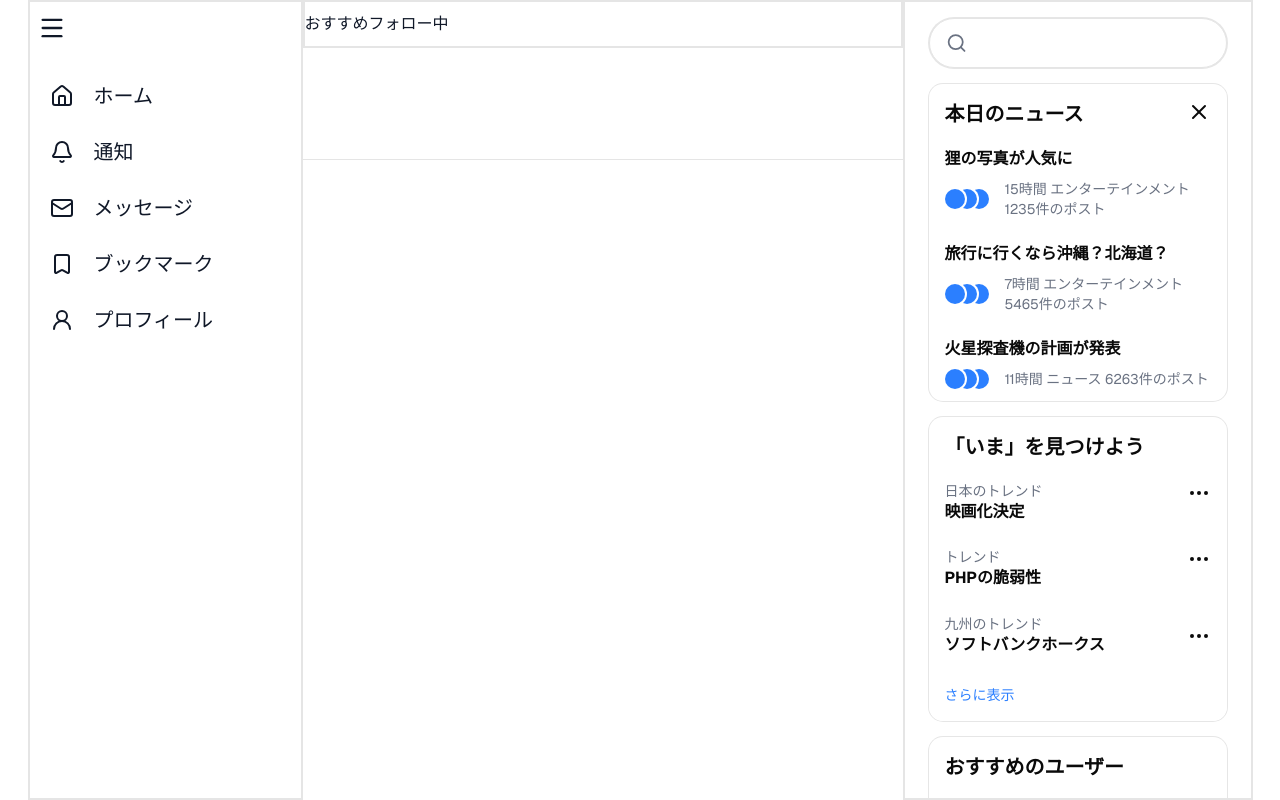
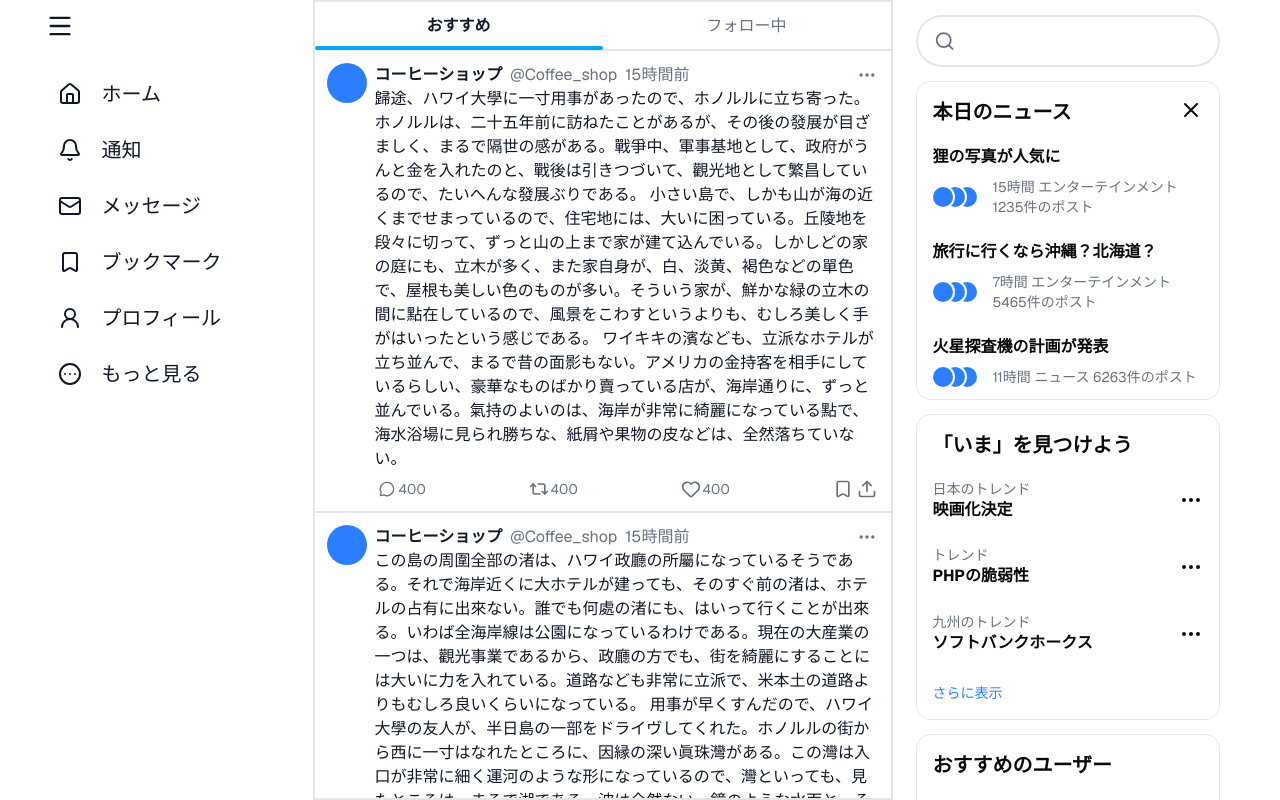
Before and after one commit to Hazakura2024/x-clone, a Next.js app in the folder apps/web/: page / in a window 1280 px wide. Built offline with nearby package versions, Linux system fonts and the light colour scheme.

Commit message:
feat: メイン部分を作成

```diff
--- a/apps/web/src/app/page.tsx
+++ b/apps/web/src/app/page.tsx
@@ -9,6 +9,11 @@
   UserRound,
   X,
   Ellipsis,
+  CircleEllipsis,
+  MessageCircle,
+  Heart,
+  Repeat2,
+  Upload,
 } from "lucide-react";
 import {
   Card,
@@ -27,7 +32,7 @@
   return (
     <div className="min-h-screen bg-white text-gray-900">
       <div className=" mx-auto flex max-w-[1280px] justify-center">
-        <header className="border-2 h-screen sticky top-0 px-2 w-[88px] shrink-0 xl:w-[275px]">
+        <header className="h-screen sticky top-0 px-2 w-[88px] shrink-0 xl:w-[275px]">
           <div className="flex flex-col gap-4">
             <a
               href=""
@@ -71,27 +76,132 @@
                 <UserRound></UserRound>
                 <span className="hidden xl:inline">プロフィール</span>
               </Link>
+              <Link
+                href=""
+                className="flex w-fit items-center gap-5 rounded-full p-3 text-xl hover:bg-gray-100 xl:pr-6 truncate"
+              >
+                <CircleEllipsis />
+                <span className="hidden xl:inline">もっと見る</span>
+              </Link>
             </nav>
           </div>
         </header>
-        <main className="border-gray-200 w-[600px] h-screen">
-          <header className="sticky top-0 border-b  h-40">
-            <div className="border-2 h-12 flex">
-              <div role="tablist" className="flex">
-                <button>おすすめ</button>
-                <button>フォロー中</button>
+        <main className="border-2 w-[580px] h-screen overflow-y-scroll">
+          <header className="sticky top-0 z-20 w-full border-b  h-12 backdrop-blur-md flex items-center">
+            <button className="flex-1">
+              <div className="relative">
+                <span className="font-bold">おすすめ</span>
+                <div className="absolute -bottom-3 w-full h-1 bg-sky-500 rounded-full"></div>
+              </div>
+            </button>
+            <button className="flex-1">
+              <div>
+                <span className="text-gray-500">フォロー中</span>
+              </div>
+            </button>
+          </header>
+          <div className="">
+            <div className="p-3 flex gap-2 border-y-1">
+              <div>
+                <div className="rounded-full w-10 h-10 bg-blue-500"></div>
+              </div>
+              <div className="w-full">
+                <div className="flex justify-between">
+                  <div className="flex gap-2">
+                    <div className="font-bold">コーヒーショップ</div>
+                    <div className="text-gray-500">@Coffee_shop</div>
+                    <div className="text-gray-500">15時間前</div>
+                  </div>
+                  <button>
+                    <Ellipsis className="text-gray-500 h-5"></Ellipsis>
+                  </button>
+                </div>
+                <div className="mb-2">
+                  歸途、ハワイ大學に一寸用事があったので、ホノルルに立ち寄った。
+                  　ホノルルは、二十五年前に訪ねたことがあるが、その後の發展が目ざましく、まるで隔世の感がある。戰爭中、軍事基地として、政府がうんと金を入れたのと、戰後は引きつづいて、觀光地として繁昌しているので、たいへんな發展ぶりである。
+                  　小さい島で、しかも山が海の近くまでせまっているので、住宅地には、大いに困っている。丘陵地を段々に切って、ずっと山の上まで家が建て込んでいる。しかしどの家の庭にも、立木が多く、また家自身が、白、淡黄、褐色などの單色で、屋根も美しい色のものが多い。そういう家が、鮮かな緑の立木の間に點在しているので、風景をこわすというよりも、むしろ美しく手がはいったという感じである。
+                  　ワイキキの濱なども、立派なホテルが立ち並んで、まるで昔の面影もない。アメリカの金持客を相手にしているらしい、豪華なものばかり賣っている店が、海岸通りに、ずっと並んでいる。氣持のよいのは、海岸が非常に綺麗になっている點で、海水浴場に見られ勝ちな、紙屑や果物の皮などは、全然落ちていない。
+
+                </div>
+                <div className=" flex w-full justify-between">
+                  <button className="flex text-gray-500 items-center">
+                    <MessageCircle className="h-4 " />
+                    <span className="text-sm">400</span>
+                  </button>
+                  <button className="flex text-gray-500 items-center">
+                    <Repeat2 className="h-5 " />
+                    <span className="text-sm">400</span>
+                  </button>
+                  <button className="flex text-gray-500 items-center">
+                    <Heart className="h-5" />
+                    <span className="text-sm">400</span>
+                  </button>
+                  <div className="flex items-center">
+                    <button className="flex text-gray-500">
+                      <Bookmark className="h-5 " />
+                    </button>
+                    <button className="flex text-gray-500">
+                      <Upload className="h-5 " />
+                    </button>
+                  </div>
+                </div>
               </div>
             </div>
-          </header>
-          <div></div>
+            <div className="p-3 flex gap-2 border-y-1">
+              <div>
+                <div className="rounded-full w-10 h-10 bg-blue-500"></div>
+              </div>
+              <div className="w-full">
+                <div className="flex justify-between">
+                  <div className="flex gap-2">
+                    <div className="font-bold">コーヒーショップ</div>
+                    <div className="text-gray-500">@Coffee_shop</div>
+                    <div className="text-gray-500">15時間前</div>
+                  </div>
+                  <button>
+                    <Ellipsis className="text-gray-500 h-5"></Ellipsis>
+                  </button>
+                </div>
+                <div className="mb-2">
+                  この島の周圍全部の渚は、ハワイ政廳の所屬になっているそうである。それで海岸近くに大ホテルが建っても、そのすぐ前の渚は、ホテルの占有に出來ない。誰でも何處の渚にも、はいって行くことが出來る。いわば全海岸線は公園になっているわけである。現在の大産業の一つは、觀光事業であるから、政廳の方でも、街を綺麗にすることには大いに力を入れている。道路なども非常に立派で、米本土の道路よりもむしろ良いくらいになっている。
+                  　用事が早くすんだので、ハワイ大學の友人が、半日島の一部をドライヴしてくれた。ホノルルの街から西に一寸はなれたところに、因縁の深い眞珠灣がある。この灣は入口が非常に細く運河のような形になっているので、灣といっても、見たところは、まるで湖である。波は全然ない。鏡のような水面と、それにつづく低い平らな草原とは、どう見ても、北陸の海岸などによく見られる潟である。
+                  　灣に接した平地は、たいてい芝生になっていて、子供たちが、さんさんたる常夏の陽光の下で、ボール遊びをしている。すべてが、あまりにも平和な景色であって、この「湖面」に大きい軍艦が浮んでいる姿は、一寸考えられないくらいである。道路から見えるところには、軍艦らしいものは、一隻も見られなかった。
+                  　十二月八日の朝、この友人は、ホノルルの自宅であの爆音を聞いたさうである［＃「さうである」はママ］。「日曜日の朝だったので、僕は寢ていた」と言っていた。
+                  底本：「百日物語」文藝春秋新社
+                </div>
+                <div className=" flex w-full justify-between">
+                  <button className="flex text-gray-500 items-center">
+                    <MessageCircle className="h-4 " />
+                    <span className="text-sm">400</span>
+                  </button>
+                  <button className="flex text-gray-500 items-center">
+                    <Repeat2 className="h-5 " />
+                    <span className="text-sm">400</span>
+                  </button>
+                  <button className="flex text-gray-500 items-center">
+                    <Heart className="h-5" />
+                    <span className="text-sm">400</span>
+                  </button>
+                  <div className="flex items-center">
+                    <button className="flex text-gray-500">
+                      <Bookmark className="h-5 " />
+                    </button>
+                    <button className="flex text-gray-500">
+                      <Upload className="h-5 " />
+                    </button>
+                  </div>
+                </div>
+              </div>
+            </div>
+          </div>
         </main>
-        <aside className="border-2 sticky top-0 hidden lg:block  px-6  w-[350px] shrink-0 h-screen overflow-y-scroll">
+        <aside className="sticky top-0 hidden lg:block  px-6  w-[350px] shrink-0 h-screen overflow-y-scroll">
           <div className="flex flex-col gap-4">
-            <div className="sticky top-0 bg-white z-50">
-              <Card className="mt-4 gap-2 border rounded-full py-2 px-4 focus-within:border-blue-200 focus-within:ring-2 focus-within:ring-blue-500/30">
+            <div className="sticky top-0 bg-white z-50 pt-4">
+              <Card className=" gap-2 border rounded-full py-2 px-4 focus-within:border-blue-200 focus-within:ring-2 focus-within:ring-blue-500/30">
                 <div className="flex gap-2 items-center">
                   <Search className="text-gray-500"></Search>
-                  <Input className="border-none bg-transparent px-2 shadow-none focus-visible:ring-0 focus"></Input>
+                  <Input className="border-none bg-transparent px-2 shadow-none focus-visible:ring-0"></Input>
                 </div>
               </Card>
             </div>
@@ -154,9 +264,11 @@
                 <div className="flex justify-between">
                   <div>
                     <p className="text-gray-500">日本のトレンド</p>
-                    <p className="text font-bold text-[16px]">映画化決定</p>
+                    <p className="font-bold text-[16px]">映画化決定</p>
                   </div>
-                  <Ellipsis></Ellipsis>
+                  <button>
+                    <Ellipsis></Ellipsis>
+                  </button>
                 </div>
               </CardContent>
               <CardContent className="hover:bg-gray-100 py-3">
@@ -165,7 +277,9 @@
                     <p className="text-gray-500">トレンド</p>
                     <p className="text font-bold text-[16px]">PHPの脆弱性</p>
                   </div>
-                  <Ellipsis></Ellipsis>
+                  <button>
+                    <Ellipsis></Ellipsis>
+                  </button>
                 </div>
               </CardContent>
               <CardContent className="hover:bg-gray-100 py-3">
@@ -226,7 +340,7 @@
                 </div>
               </CardContent>
             </Card>
-            <div className="text-gray-500 text-xs mb-4 leading-loose">
+            <div className="text-gray-500 text-xs mb-4 leading-loose mb-40">
               利用規約 プライバシー cookie アクセシビリティ 広告について
               もっと見る
             </div>
```
